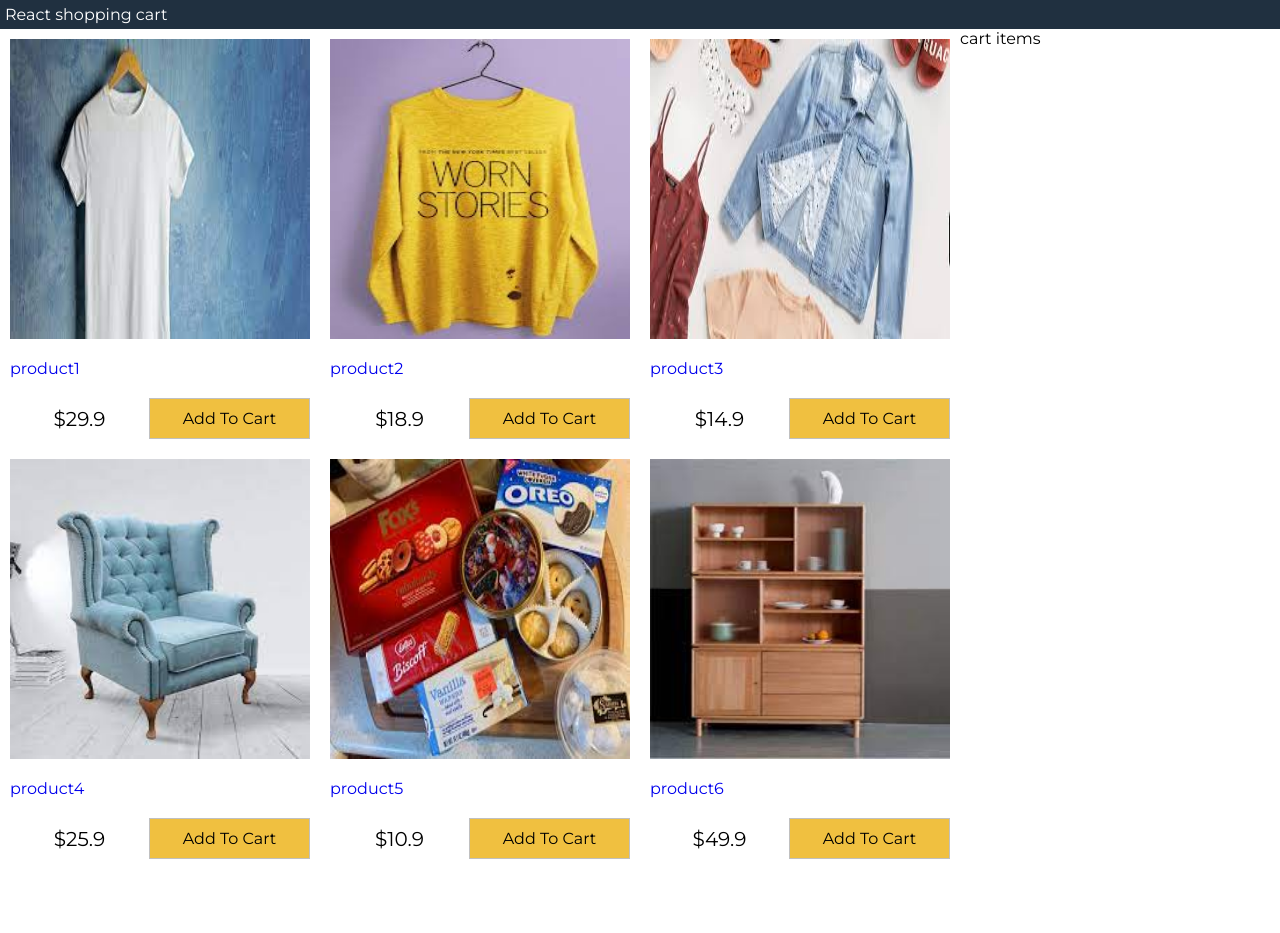
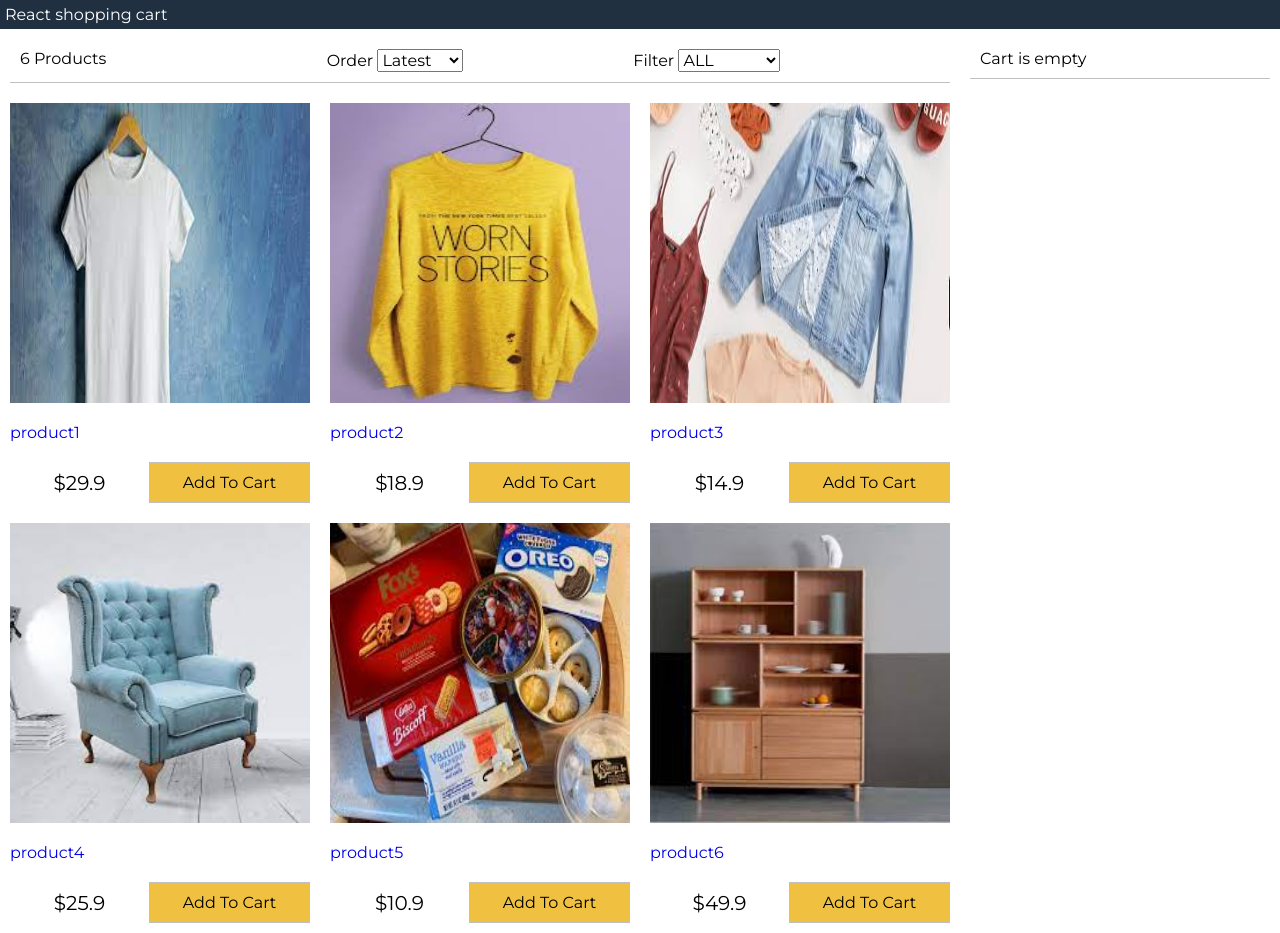
Before and after one commit to Madhumitha7765/shopify, a React (Create React App) app: page / in a window 1280 px wide. Before the commit the page ends 869 px from the top, so only its background shows below. Built offline with nearby package versions, Linux system fonts and the light colour scheme.

Commit message:
cart component

```diff
--- a/src/App.js
+++ b/src/App.js
@@ -3,6 +3,9 @@
 
 //importing comps
 import Products from "./components/Products";
+import Filter from "./components/Filter";
+import Cart from "./components/Cart";
+
 
 class App extends React.Component {
 
@@ -10,11 +13,85 @@
     super();
     this.state = {
       products : data.products,
+      cartItems: [],
       size: "",
       sort: "",
 
     };
   }
+
+
+  removeFromCart = (product) => {
+    const cartItems = this.state.cartItems.slice();
+    this.setState({
+      cartItems: cartItems.filter((x) => x._id !== product._id),
+    });
+  };
+  addToCart = (product) => {
+    const cartItems = this.state.cartItems.slice();
+    let alreadyInCart = false;
+    cartItems.forEach((item) => {
+      if (item._id === product._id) {
+        item.count++;
+        alreadyInCart = true;
+      }
+    });
+    if (!alreadyInCart) {
+      cartItems.push({ ...product, count: 1 });
+    }
+    this.setState({ cartItems });
+  };
+
+
+
+
+
+
+
+
+  sortproducts = (event) => {
+    const sort =  event.target.value;
+    console.log(event.target.value);
+    this.setState((state) => ({
+      sort: sort,
+      products: this.state.products
+        .slice()
+        .sort((a,b) =>
+          sort === "lowest"
+          ? a.price > b.price
+            ? 1
+            : -1
+          : sort === "highest"
+          ? a.price < b.price
+            ? 1
+            : -1
+          : a._id < b._id
+          ? 1
+          : -1
+
+          ),
+    }));
+  };
+
+  filterproducts = (event) => {
+    const num =
+    // impl
+    console.log(event.target.value);
+    if (event.target.value === "") {
+      this.setState({ size: event.target.value, products: data.products });
+    } else {
+      this.setState({
+        size: event.target.value,
+        products: data.products.filter(
+          (product) => product.size.indexOf(event.target.value) >= 0
+        ),
+      });
+    }
+  };
+
+
+
+
 
   render(){
     return (
@@ -25,11 +102,24 @@
               <main>
                 <div className="content">
                   <div className="main">
-                     <Products products={this.state.products}></Products>
+                     <Filter count= {this.state.products.length}
+                            size={this.state.size}
+                            sort={this.state.sort}
+                            filterproducts={this.filterproducts}
+                            sortproducts={this.sortproducts}
+                     ></Filter>
+                     <Products
+                products={this.state.products}
+                addToCart={this.addToCart}
+              ></Products>
+            </div>
+            <div className="sidebar">
+              <Cart
+                cartItems={this.state.cartItems}
+                removeFromCart={this.removeFromCart}
+              />
                   </div>
-                  <div className="sidebar">
-                    cart items
-                  </div>
+
                 </div>
               </main>
 
--- /dev/null
+++ b/src/components/Cart.js
@@ -0,0 +1,57 @@
+import React, { Component } from "react";
+import formatCurrency from "../utils";
+
+export default class Cart extends Component {
+  render() {
+    const { cartItems } = this.props;
+    return (
+      <div>
+        {cartItems.length === 0 ? (
+          <div className="cart cart-header">Cart is empty</div>
+        ) : (
+          <div className="cart cart-header">
+            You have {cartItems.length} in the cart{" "}
+          </div>
+        )}
+        <div>
+          <div className="cart">
+            <ul className="cart-items">
+              {cartItems.map((item) => (
+                <li key={item._id}>
+                  <div>
+                    <img src={item.image} alt={item.title}></img>
+                  </div>
+                  <div>
+                    <div>{item.title}</div>
+                    <div className="right">
+                      {formatCurrency(item.price)} x {item.count}{" "}
+                      <button
+                        className="button"
+                        onClick={() => this.props.removeFromCart(item)}
+                      >
+                        Remove
+                      </button>
+                    </div>
+                  </div>
+                </li>
+              ))}
+            </ul>
+          </div>
+          {cartItems.length !== 0 && (
+            <div className="cart">
+              <div className="total">
+                <div>
+                  Total:{" "}
+                  {formatCurrency(
+                    cartItems.reduce((a, c) => a + c.price * c.count, 0)
+                  )}
+                </div>
+                <button className="button primary">Proceed</button>
+              </div>
+            </div>
+          )}
+        </div>
+      </div>
+    );
+  }
+}
--- /dev/null
+++ b/src/components/Filter.js
@@ -0,0 +1,37 @@
+import React from 'react'
+
+export default function Filter(props) {
+    return (
+
+    <div className="filter">
+        <div className="filter-result">
+          {props.count} Products
+        </div>
+        <div className="filter-sort">
+          Order{" "}
+          <select value={props.size}
+                  onChange={props.sortproducts}
+          >
+            <option value="latest">Latest</option>
+            <option value="lowest">Lowest</option>
+            <option value="highest">Highest</option>
+          </select>
+        </div>
+        <div className="filter-size">
+          Filter{" "}
+          <select value={props.size}
+            onChange={props.filterproducts}
+
+          >
+            <option value="">ALL</option>
+            <option value="Furniture">Furniture</option>
+            <option value="Essentials">Essentials</option>
+            <option value="Snack">Snack</option>
+            <option value="Clothing">Clothing</option>
+            <option value="Edibles">Edibles</option>
+          </select>
+        </div>
+      </div>
+    );
+
+}
--- a/src/components/Products.js
+++ b/src/components/Products.js
@@ -15,6 +15,7 @@
                       <div className="product-price">
                         <div>{formatCurrency(product.price)}</div>
                         <button
+                          onClick={() => props.addToCart(product)}
                           className="button primary"
                         >
                           Add To Cart
--- a/src/data.json
+++ b/src/data.json
@@ -5,7 +5,7 @@
         "image": "/images/product1.jpg",
         "title": "product1",
         "description": "product desp 1",
-        "category": ["Clothing", "Essentials"],
+        "size": ["Clothing", "Essentials"],
         "price": 29.9
       },
       {
@@ -13,7 +13,7 @@
         "image": "/images/product2.jpg",
         "title": "product2",
         "description": "product desp 2",
-        "category": ["Clothing", "Essentials"],
+        "size": ["Clothing", "Essentials"],
         "price": 18.9
       },
       {
@@ -21,7 +21,7 @@
         "image": "/images/product3.jpg",
         "title": "product3",
         "description": "product desp 3",
-        "category": ["Clothing", "Essentials"],
+        "size": ["Clothing", "Essentials"],
         "price": 14.9
       },
       {
@@ -29,7 +29,7 @@
         "image": "/images/product4.jpg",
         "title": "product4",
         "description": "product desp 4",
-        "category": ["Furniture","Essentials"],
+        "size": ["Furniture","Essentials"],
         "price": 25.9
       },
       {
@@ -37,7 +37,7 @@
         "image": "/images/product5.jpg",
         "title": "product5",
         "description": "product desp 5",
-        "category": ["Edibles", "Snack","Essentials"],
+        "size": ["Edibles", "Snack","Essentials"],
         "price": 10.9
       },
       {
@@ -45,7 +45,7 @@
         "image": "/images/product6.jpg",
         "title": "product6",
         "description": "product desp 6",
-        "category": ["Furniture", "Essential"],
+        "size": ["Furniture", "Essential"],
         "price": 49.9
       }
     ]
--- a/src/index.css
+++ b/src/index.css
@@ -115,3 +115,60 @@
 .button.primary {
   background-color: #f0c040;
 }
+
+
+/* Filter */
+.filter {
+  display: flex;
+  justify-content: space-between;
+  padding: 1rem;
+  margin: 1rem;
+  border-bottom: 0.1rem #c0c0c0 solid;
+}
+.filter div {
+  flex: 1;
+}
+
+
+/* Index.css */
+.cart {
+  padding: 1rem;
+  margin: 1rem;
+  display: flex;
+}
+.cart-header {
+  border-bottom: 0.1rem #c0c0c0 solid;
+}
+.cart-items {
+  padding: 0;
+  width: 100%;
+  list-style-type: none;
+}
+.cart-items img {
+  width: 5rem;
+}
+.cart-items li {
+  display: flex;
+}
+.cart-items li div {
+  padding: 0.5rem;
+}
+.cart-items li div:last-child {
+  flex: 1;
+}
+.right {
+  text-align: right;
+}
+.total {
+  display: flex;
+  justify-content: space-between;
+  align-items: center;
+  width: 100%;
+}
+.total > div {
+  font-size: 2rem;
+}
+.total > div,
+.total > button {
+  flex: 1;
+}
```
